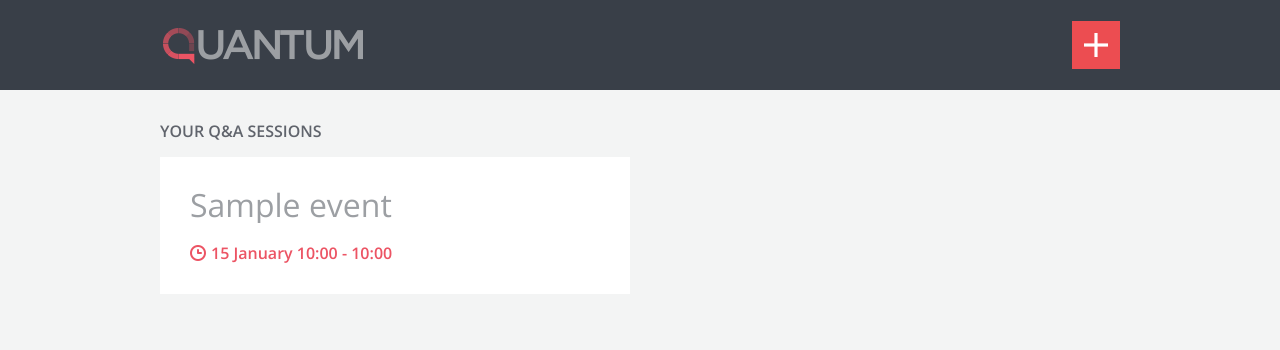
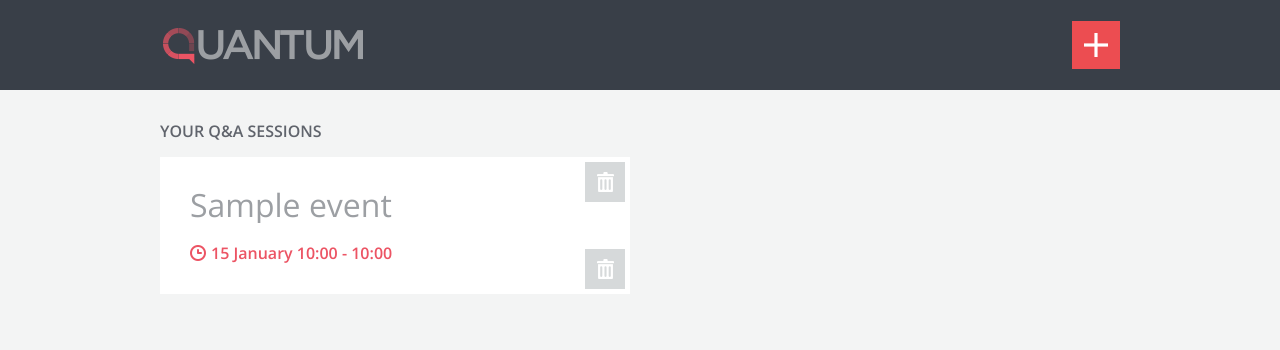
Before and after one commit to horiajurcut/quantum-app, a Flask app: page /dashboard/page/1 in a window 1280 px wide, with the pointer over the restyled element. Shown: the top 350 px of the page. Run offline with Flask 2, Linux system fonts and the light colour scheme; tables that the repository leaves empty hold one stand-in row (values such as "Sample post"); some libraries are stand-ins or nearby versions.

Commit message:
Prop commit

```diff
--- a/api/static/css/listing.css
+++ b/api/static/css/listing.css
@@ -91,7 +91,8 @@
 	background-color: #ec4d51;
 }
 
-.session-listing .session:hover .delete-session .start-session {
+.session-listing .session:hover .delete-session,
+.session-listing .session:hover .start-session {
 	display: block;
 }
 
```
